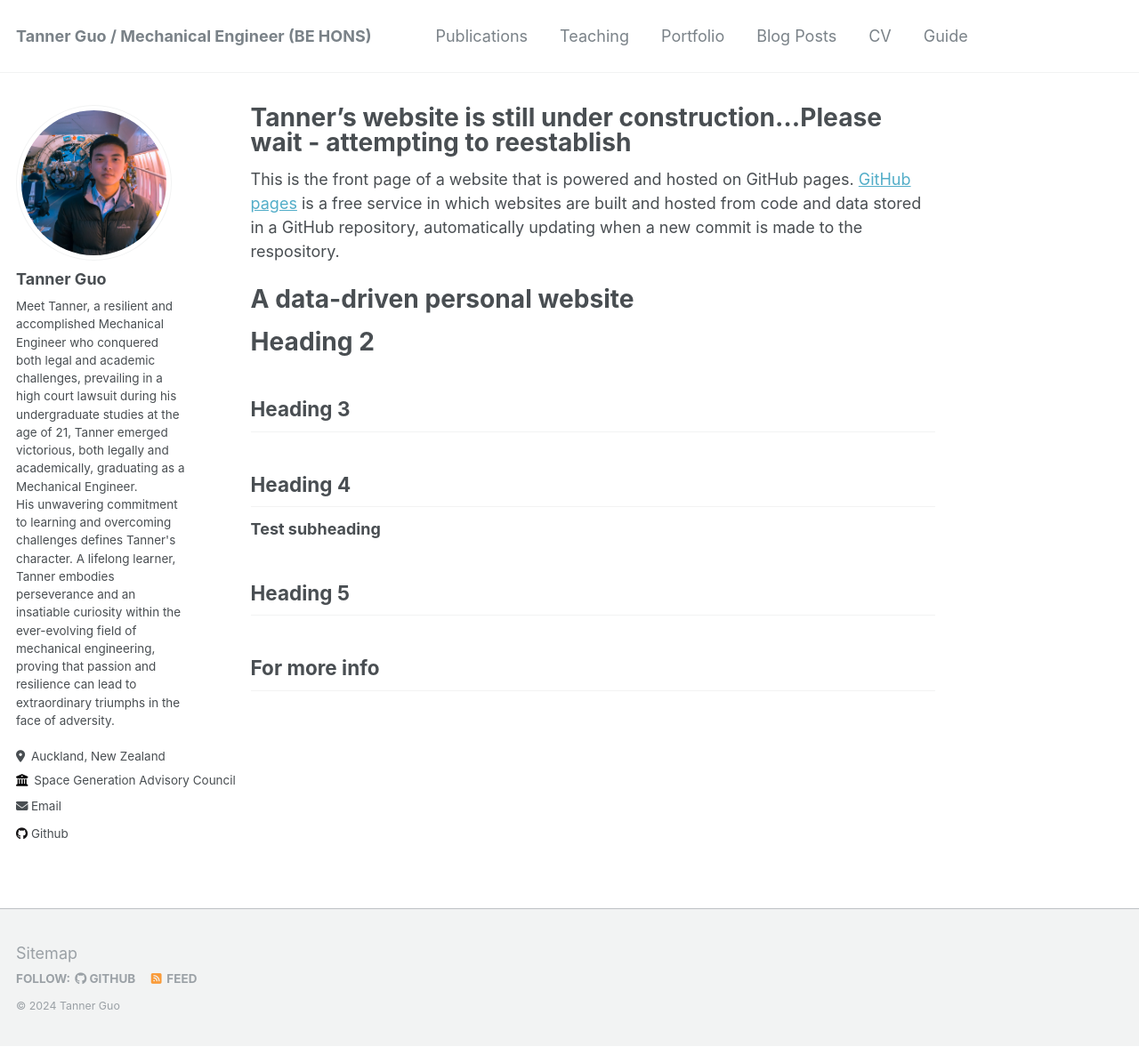
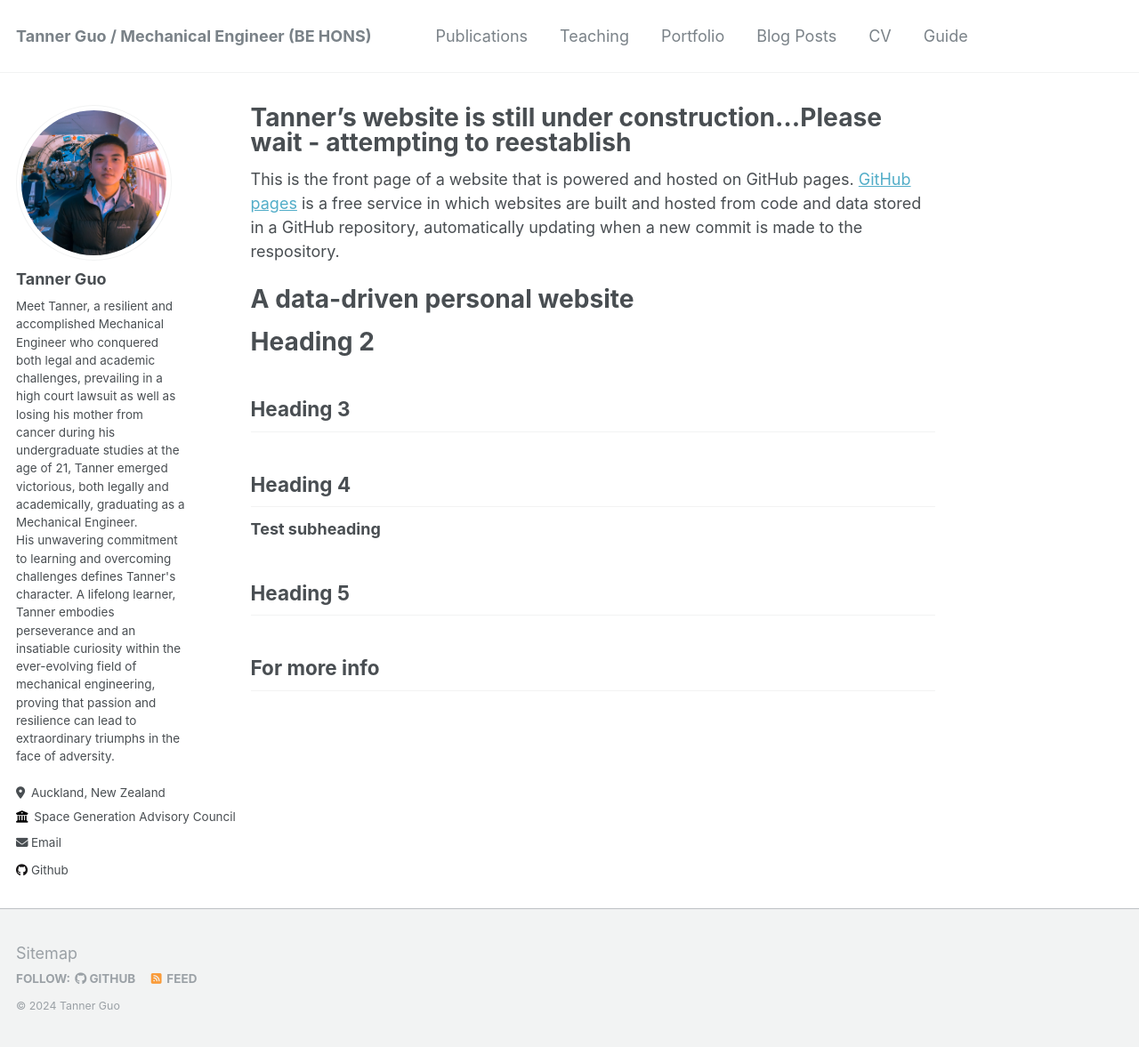
Before and after one commit to Tannerguo/tannerguo.github.io, a Jekyll site: the page built from _pages/about.md, in a window 1280 px wide and 1177 px high. Shown: the whole window at 89% size. Built offline with Jekyll 4.4.1, drawn with Linux system fonts in a browser that asks for light colours.

Commit message:
Update _config.yml

```diff
--- a/_config.yml
+++ b/_config.yml
@@ -24,7 +24,7 @@
   avatar           : "profile.png"
   name             : "Tanner Guo"
   pronouns         : # example: "she/her"
-  bio              : "Meet Tanner, a resilient and accomplished Mechanical Engineer who conquered both legal and academic challenges, prevailing in a high court lawsuit during his undergraduate studies at the age of 21, Tanner emerged victorious, both legally and academically, graduating as a Mechanical Engineer.</br> His unwavering commitment to learning and overcoming challenges defines Tanner's character. A lifelong learner, Tanner embodies perseverance and an insatiable curiosity within the ever-evolving field of mechanical engineering, proving that passion and resilience can lead to extraordinary triumphs in the face of adversity."
+  bio              : "Meet Tanner, a resilient and accomplished Mechanical Engineer who conquered both legal and academic challenges, prevailing in a high court lawsuit as well as losing his mother from cancer during his undergraduate studies at the age of 21, Tanner emerged victorious, both legally and academically, graduating as a Mechanical Engineer.</br> His unwavering commitment to learning and overcoming challenges defines Tanner's character. A lifelong learner, Tanner embodies perseverance and an insatiable curiosity within the ever-evolving field of mechanical engineering, proving that passion and resilience can lead to extraordinary triumphs in the face of adversity."
   location         : "Auckland, New Zealand"
   employer         : "Space Generation Advisory Council"
   uri              : # URL
```
